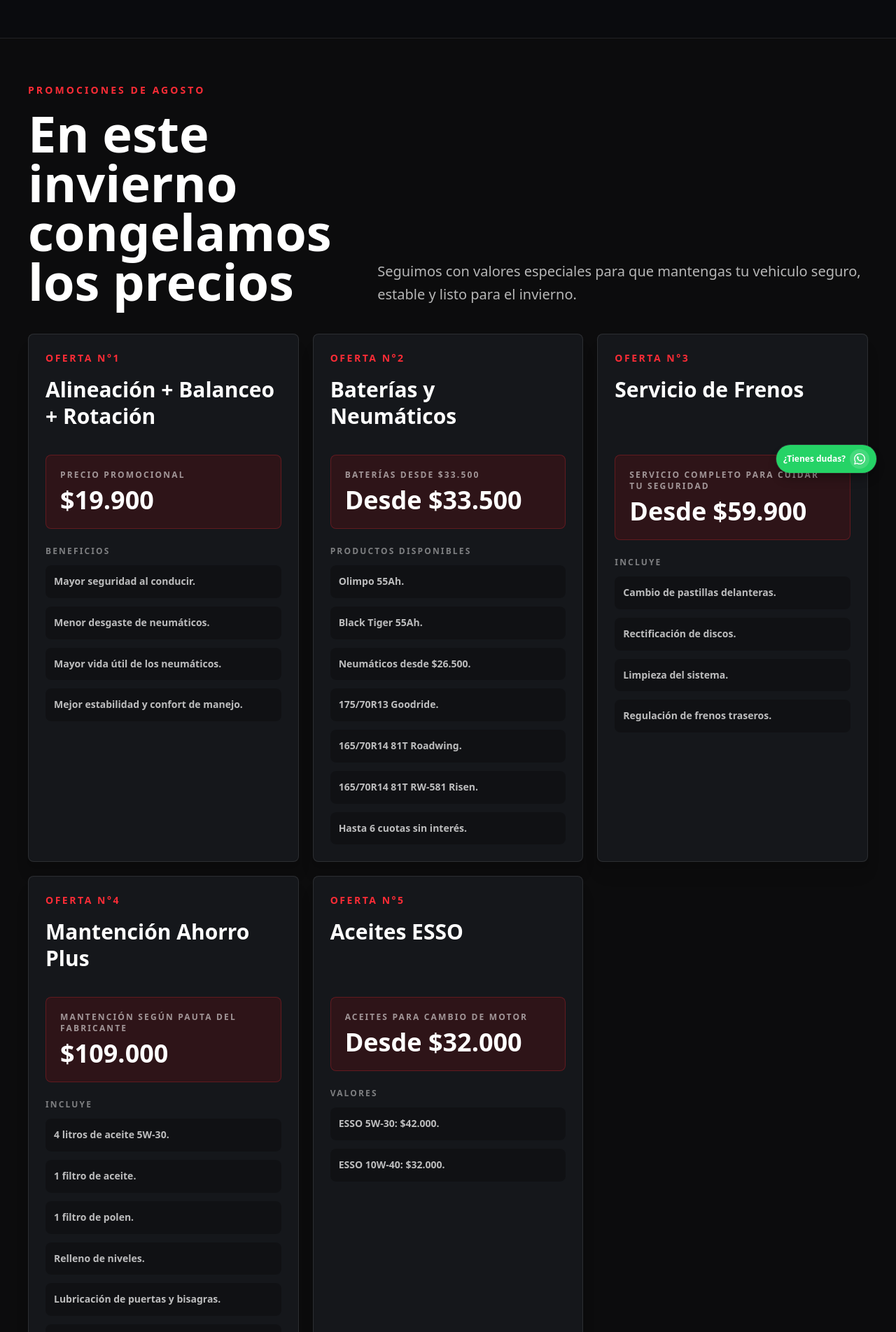
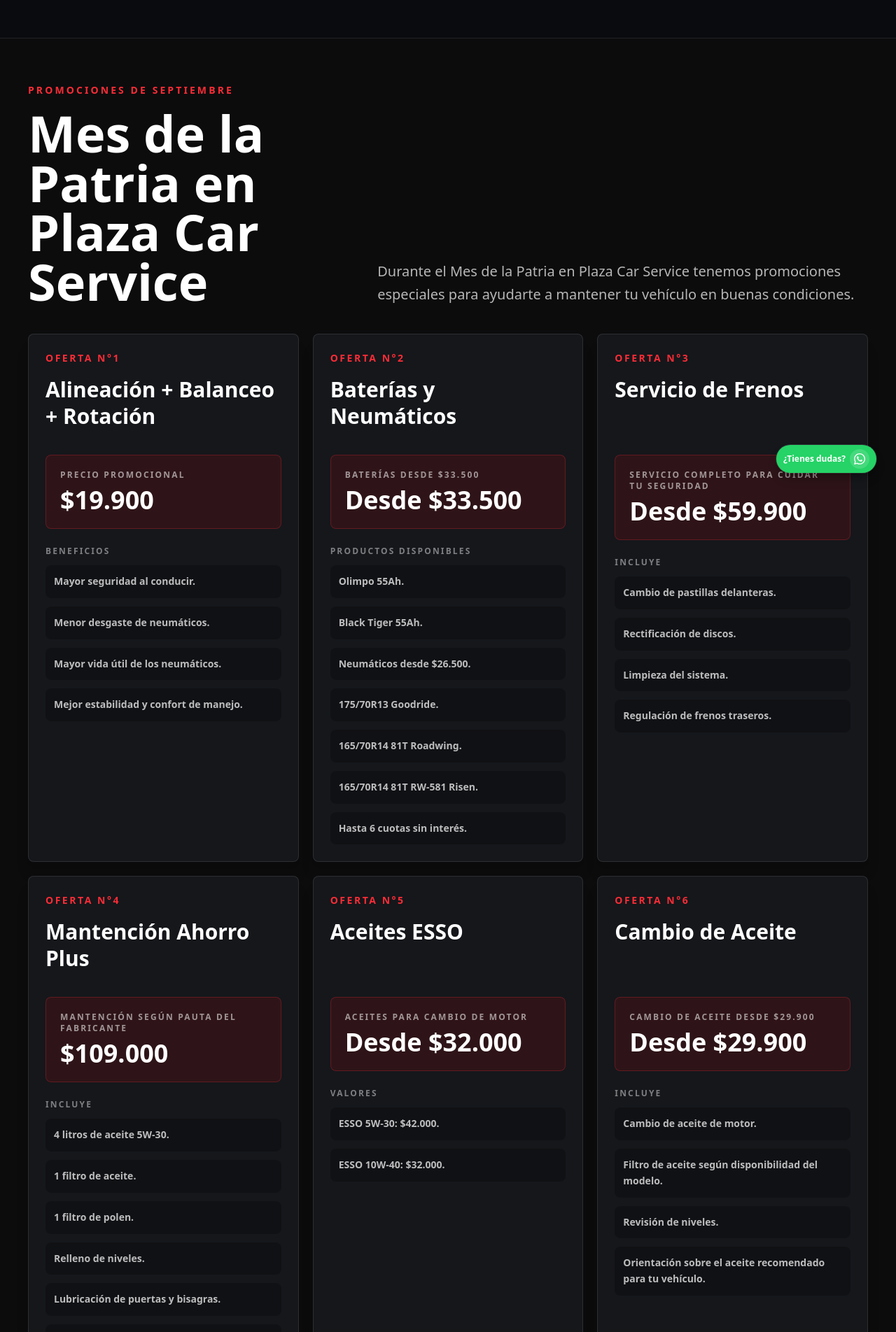
Before and after one commit to cruzdoussau/plazacarservice, a Next.js app: page /promociones in a window 1280 px wide. Shown: the part 96-2000 px from the top of the page at 70% size. Built offline with nearby package versions, Linux system fonts and the light colour scheme.

Commit message:
Actualiza promociones de septiembre

```diff
--- a/app/page.tsx
+++ b/app/page.tsx
@@ -153,7 +153,7 @@ const services = [
   },
   {
     id: "alineacion-balanceo",
-    badge: "Promoción Agosto",
+    badge: "Promoción Septiembre",
     title: "Alineación + Balanceo + Rotación",
     subtitle:
       "Servicio combinado para mejorar seguridad, estabilidad y vida útil de tus neumáticos.",
@@ -456,7 +456,7 @@ function PinIcon({ className = "" }) {
 
 function PromoMarquee() {
   const message =
-    "En este invierno congelamos los precios. Conoce nuestras promociones de agosto.";
+    "Durante el Mes de la Patria tenemos promociones especiales. Conoce nuestras promociones de septiembre.";
   const items = Array.from({ length: 8 }, (_, index) => index);
 
   return (
--- a/app/promociones/page.tsx
+++ b/app/promociones/page.tsx
@@ -85,17 +85,31 @@ const offers = [
       "ESSO 10W-40: $32.000.",
     ],
   },
+  {
+    id: "cambio-aceite",
+    label: "Oferta N\u00b06",
+    title: "Cambio de Aceite",
+    price: "Desde $29.900",
+    intro: "Cambio de aceite desde $29.900",
+    benefitsTitle: "Incluye",
+    benefits: [
+      "Cambio de aceite de motor.",
+      "Filtro de aceite según disponibilidad del modelo.",
+      "Revisión de niveles.",
+      "Orientación sobre el aceite recomendado para tu vehículo.",
+    ],
+  },
 ];
 
 export const metadata = {
-  title: "Promociones de Agosto | Plaza Car Service",
+  title: "Promociones de Septiembre | Plaza Car Service",
   description:
-    "Conoce las promociones de agosto de Plaza Car Service: alineacion, balanceo, rotacion, baterias, neumaticos y frenos.",
+    "Conoce las promociones de septiembre de Plaza Car Service durante el Mes de la Patria: alineacion, balanceo, rotacion, baterias, neumaticos, frenos y cambio de aceite.",
 };
 
 export default function PromotionsPage() {
   const whatsappUrl = `${whatsappBase}?text=${encodeURIComponent(
-    "Hola, quiero consultar por las promociones de agosto de Plaza Car Service."
+    "Hola, quiero consultar por las promociones de septiembre de Plaza Car Service."
   )}`;
 
   return (
@@ -106,15 +120,16 @@ export default function PromotionsPage() {
           <div className="grid gap-8 lg:grid-cols-[0.8fr_1.2fr] lg:items-end">
             <div>
               <p className="text-sm font-black uppercase tracking-[0.22em] text-red-500">
-                Promociones de agosto
+                Promociones de Septiembre
               </p>
               <h1 className="mt-4 text-5xl font-black leading-[0.98] md:text-7xl">
-                En este invierno congelamos los precios
+                Mes de la Patria en Plaza Car Service
               </h1>
             </div>
             <p className="max-w-3xl text-lg leading-relaxed text-white/70 md:text-xl">
-              Seguimos con valores especiales para que mantengas tu vehiculo
-              seguro, estable y listo para el invierno.
+              Durante el Mes de la Patria en Plaza Car Service tenemos
+              promociones especiales para ayudarte a mantener tu vehículo en
+              buenas condiciones.
             </p>
           </div>
 
```
